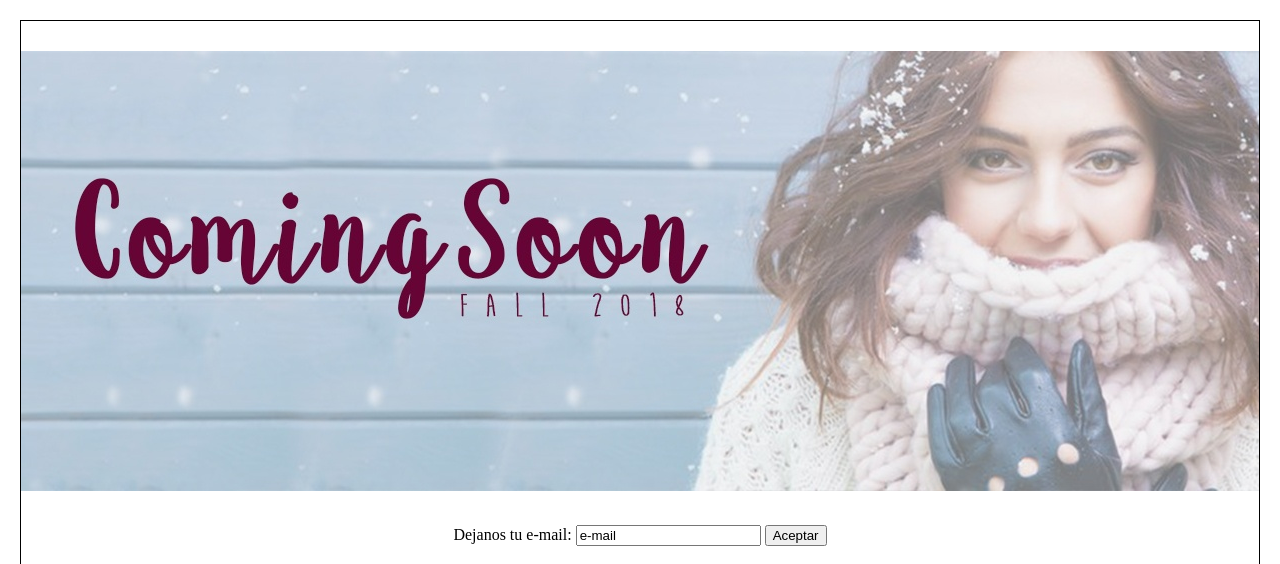
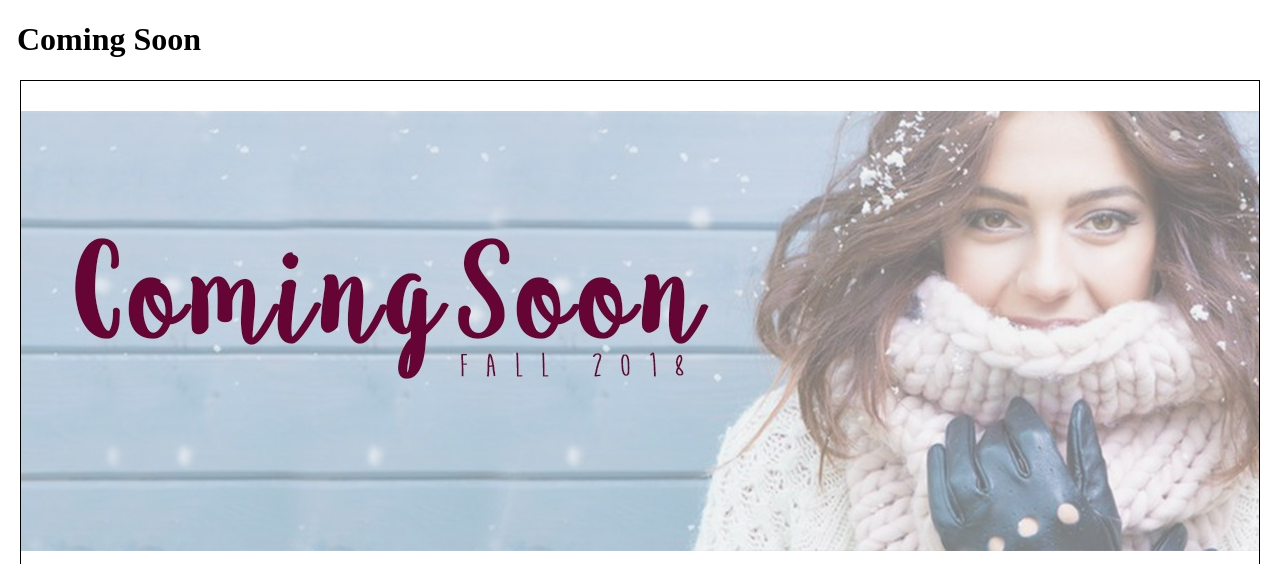
Before and after one commit to sofiprado/tpcero, a plain HTML site: page index.html in a window 1280 px wide. Shown: the top 564 px of the page. Drawn offline with Linux system fonts and the light colour scheme.

Commit message:
added h1

```diff
--- a/index.html
+++ b/index.html
@@ -5,6 +5,8 @@
     <link rel="stylesheet" type="text/css" media="screen" href="style.css"/>
 </head>
 <body>
+
+    <h1>Coming Soon</h1>
 
     <div class="page">
         <div class="banner">
--- a/style.css
+++ b/style.css
@@ -1,6 +1,11 @@
 body {
      margin: auto;
      text-align: center;
+}
+
+h1 {
+    text-align: left;
+    margin-left: 17px;
 }
 
 .banner {
```
